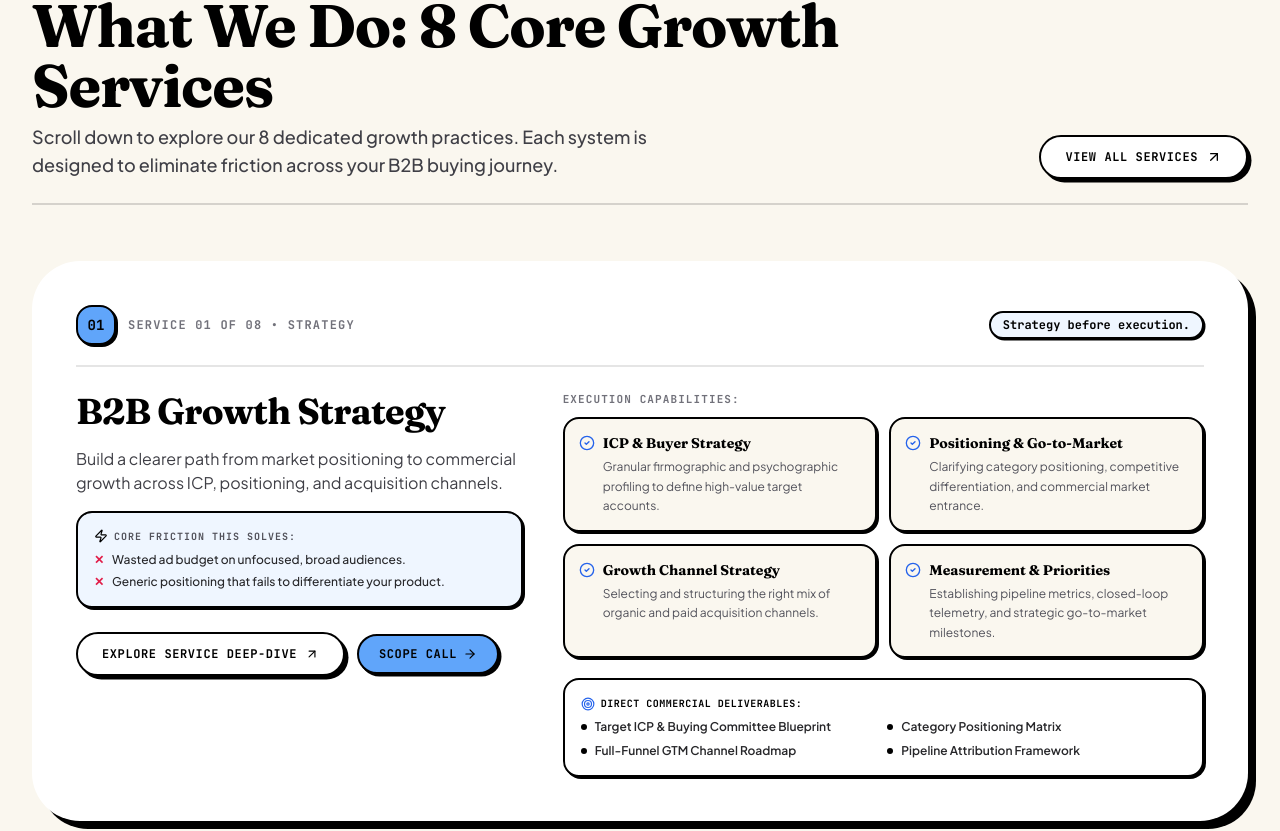
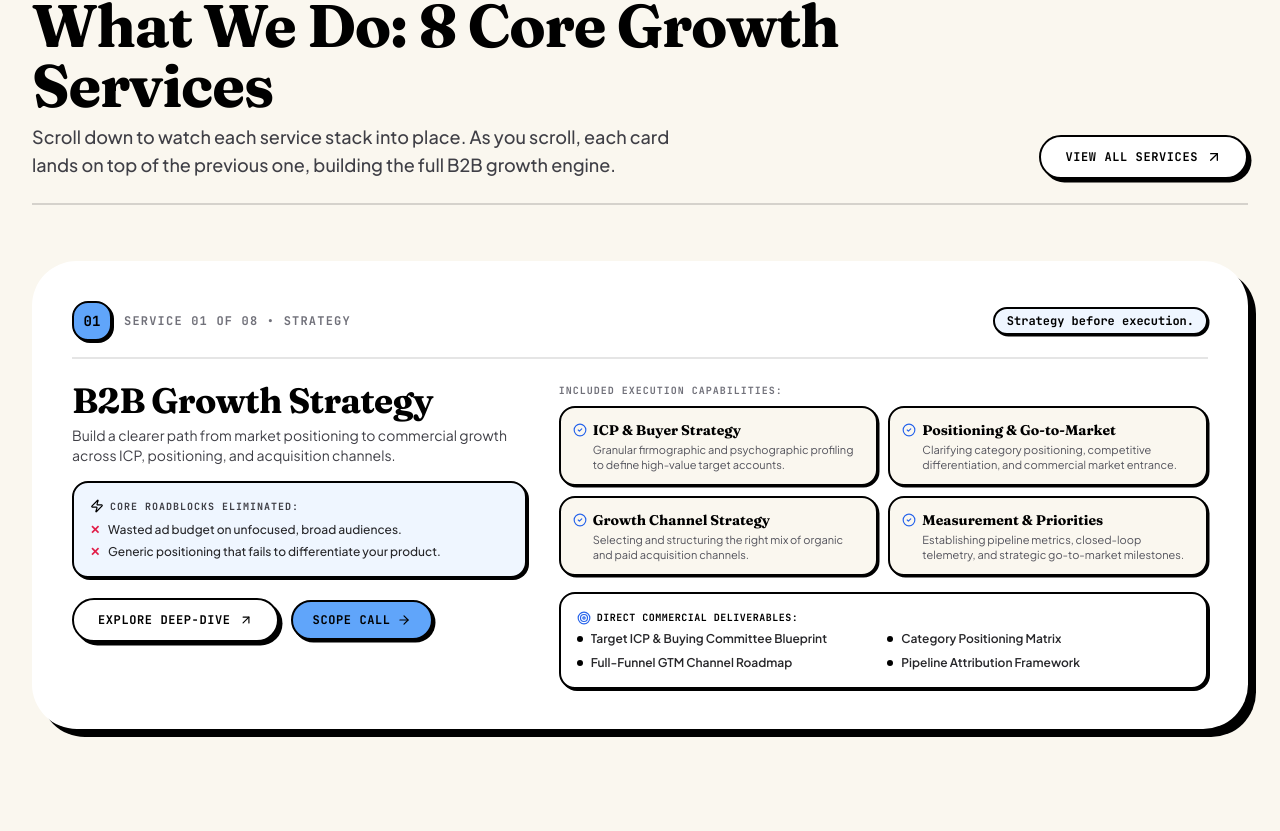
Before and after one commit to Kamu08/Saini-Nexus, a Next.js app: page / in a window 1280 px wide. Shown: the part 1660-2491 px from the top of the page. Built offline with nearby package versions, Linux system fonts and the light colour scheme.

Commit message:
feat: implement true deck-of-cards stacking on scroll with z-index ordering and stepped tab offsets

```diff
--- a/src/components/InteractiveServicesHub.tsx
+++ b/src/components/InteractiveServicesHub.tsx
@@ -7,8 +7,6 @@ import {
   ArrowUpRight,
   CheckCircle2,
   Layers,
-  Sparkles,
-  Check,
   Zap,
   Target
 } from "lucide-react";
@@ -18,14 +16,14 @@ export function InteractiveServicesHub() {
   const serviceList = Object.values(SERVICES);
 
   const ACCENT_STYLES = [
-    { badgeBg: "bg-[#60A5FA]", cardBg: "bg-white", headerBg: "bg-[#EFF6FF]", textAccent: "text-[#1D4ED8]" },
-    { badgeBg: "bg-[#FDE047]", cardBg: "bg-white", headerBg: "bg-[#FEFCE8]", textAccent: "text-[#A16207]" },
-    { badgeBg: "bg-[#67E8F9]", cardBg: "bg-white", headerBg: "bg-[#ECFEFF]", textAccent: "text-[#0E7490]" },
-    { badgeBg: "bg-[#86EFAC]", cardBg: "bg-white", headerBg: "bg-[#F0FDF4]", textAccent: "text-[#15803D]" },
-    { badgeBg: "bg-[#FDBA74]", cardBg: "bg-white", headerBg: "bg-[#FFF7ED]", textAccent: "text-[#C2410C]" },
-    { badgeBg: "bg-[#C4B5FD]", cardBg: "bg-white", headerBg: "bg-[#FAF5FF]", textAccent: "text-[#6D28D9]" },
-    { badgeBg: "bg-[#F472B6]", cardBg: "bg-white", headerBg: "bg-[#FDF2F8]", textAccent: "text-[#BE185D]" },
-    { badgeBg: "bg-[#93C5FD]", cardBg: "bg-white", headerBg: "bg-[#EFF6FF]", textAccent: "text-[#1E40AF]" }
+    { badgeBg: "bg-[#60A5FA]", headerBg: "bg-[#EFF6FF]", borderAccent: "border-[#1D4ED8]" },
+    { badgeBg: "bg-[#FDE047]", headerBg: "bg-[#FEFCE8]", borderAccent: "border-[#A16207]" },
+    { badgeBg: "bg-[#67E8F9]", headerBg: "bg-[#ECFEFF]", borderAccent: "border-[#0E7490]" },
+    { badgeBg: "bg-[#86EFAC]", headerBg: "bg-[#F0FDF4]", borderAccent: "border-[#15803D]" },
+    { badgeBg: "bg-[#FDBA74]", headerBg: "bg-[#FFF7ED]", borderAccent: "border-[#C2410C]" },
+    { badgeBg: "bg-[#C4B5FD]", headerBg: "bg-[#FAF5FF]", borderAccent: "border-[#6D28D9]" },
+    { badgeBg: "bg-[#F472B6]", headerBg: "bg-[#FDF2F8]", borderAccent: "border-[#BE185D]" },
+    { badgeBg: "bg-[#93C5FD]", headerBg: "bg-[#EFF6FF]", borderAccent: "border-[#1E40AF]" }
   ];
 
   return (
@@ -42,7 +40,7 @@ export function InteractiveServicesHub() {
             What We Do: 8 Core Growth Services
           </h2>
           <p className="text-zinc-700 text-sm sm:text-base md:text-lg mt-2 max-w-2xl font-medium leading-relaxed">
-            Scroll down to explore our 8 dedicated growth practices. Each system is designed to eliminate friction across your B2B buying journey.
+            Scroll down to watch each service stack into place. As you scroll, each card lands on top of the previous one, building the full B2B growth engine.
           </p>
         </div>
 
@@ -57,72 +55,86 @@ export function InteractiveServicesHub() {
         </div>
       </div>
 
-      {/* Sticky Scroll-Stacking Cards Container */}
-      <div className="relative pb-16 space-y-8 sm:space-y-12">
+      {/* True Deck-of-Cards Stacking Container on Scroll */}
+      <div className="relative pb-24">
         {serviceList.map((srv, idx) => {
           const accent = ACCENT_STYLES[idx % ACCENT_STYLES.length];
-          // Each card stacks slightly below the previous one for a tactile deck effect
-          const topOffset = `calc(5.5rem + ${idx * 14}px)`;
+          const isLast = idx === serviceList.length - 1;
+
+          // Stepped offset so previous cards remain visible as a stacked deck at the top
+          // Mobile: 14px step, Desktop: 22px step
+          const topOffsetStyle = `calc(4.5rem + ${idx * 20}px)`;
+
+          // Explicit z-index: Each subsequent card is physically on top of previous cards
+          const zIndex = idx + 1;
 
           return (
             <div
               key={srv.slug}
-              style={{ top: topOffset }}
-              className={`sticky rounded-[2.2rem] sm:rounded-[3rem] border-3 border-black ${accent.cardBg} p-6 sm:p-9 lg:p-11 shadow-[6px_6px_0px_#000000] sm:shadow-[8px_8px_0px_#000000] transition-all duration-300 relative overflow-hidden`}
+              style={{
+                top: topOffsetStyle,
+                zIndex: zIndex
+              }}
+              className={`sticky ${!isLast ? "mb-[28vh] sm:mb-[40vh]" : "mb-8"} transition-all duration-300`}
             >
-              {/* Top Accent Stripe / Header */}
-              <div className="flex flex-wrap items-center justify-between gap-3 pb-5 border-b-2 border-black/10">
-                <div className="flex items-center gap-3">
-                  <span className={`w-10 h-10 rounded-2xl ${accent.badgeBg} border-2 border-black text-black flex items-center justify-center font-mono text-sm font-extrabold shadow-[2px_2px_0px_#000000]`}>
+              {/* Card Container */}
+              <div className="bg-white rounded-[2rem] sm:rounded-[2.8rem] border-3 border-black p-5 sm:p-8 lg:p-10 shadow-[6px_6px_0px_#000000] sm:shadow-[8px_8px_0px_#000000] relative overflow-hidden">
+
+                {/* Header Strip of the Card */}
+                <div className="flex flex-wrap items-center justify-between gap-3 pb-4 border-b-2 border-black/10">
+                  <div className="flex items-center gap-2.5 sm:gap-3">
+                    <span className={`w-9 h-9 sm:w-10 sm:h-10 rounded-xl sm:rounded-2xl ${accent.badgeBg} border-2 border-black text-black flex items-center justify-center font-mono text-xs sm:text-sm font-extrabold shadow-[2px_2px_0px_#000000]`}>
                       {srv.number}
                     </span>
-                  <span className="text-xs font-mono font-extrabold uppercase tracking-widest text-zinc-500">
+                    <span className="text-[11px] sm:text-xs font-mono font-extrabold uppercase tracking-widest text-zinc-500">
                       SERVICE {srv.number} OF 08 • {srv.strategicRole}
                     </span>
                   </div>
 
                   <div className="flex items-center gap-2">
-                  <span className={`px-3 py-1 rounded-full ${accent.headerBg} border-2 border-black text-black font-mono text-xs font-bold shadow-[1.5px_1.5px_0px_#000000]`}>
+                    <span className={`px-3 py-1 rounded-full ${accent.headerBg} border-2 border-black text-black font-mono text-[10px] sm:text-xs font-bold shadow-[1.5px_1.5px_0px_#000000]`}>
                       {srv.premiumPositioning}
                     </span>
                   </div>
                 </div>
 
                 {/* Card Body: Split Overview & Details */}
-              <div className="grid grid-cols-1 lg:grid-cols-12 gap-6 lg:gap-10 pt-6 items-start">
+                <div className="grid grid-cols-1 lg:grid-cols-12 gap-5 lg:gap-8 pt-5 sm:pt-6 items-start">
 
-                {/* Left Side: Title & Positioning */}
+                  {/* Left Column: Title, Short Description, Pain Points & CTAs */}
                   <div className="lg:col-span-5 space-y-4">
-                  <h3 className="text-2xl sm:text-4xl font-serif font-bold text-black tracking-tight leading-snug">
+                    <div>
+                      <h3 className="text-2xl sm:text-3xl lg:text-[2.2rem] font-serif font-bold text-black tracking-tight leading-snug">
                         {srv.title}
                       </h3>
-                  <p className="text-sm sm:text-base text-zinc-700 leading-relaxed font-normal">
+                      <p className="text-xs sm:text-sm text-zinc-700 leading-relaxed font-normal mt-1.5">
                         {srv.shortDescription}
                       </p>
+                    </div>
 
                     {/* Solves Friction Box */}
-                  <div className={`p-4 rounded-2xl ${accent.headerBg} border-2 border-black space-y-2 shadow-[2px_2px_0px_#000000]`}>
-                    <span className="text-[10px] font-mono font-extrabold uppercase tracking-widest text-zinc-600 flex items-center gap-1.5">
+                    <div className={`p-3.5 sm:p-4 rounded-2xl ${accent.headerBg} border-2 border-black space-y-2 shadow-[2px_2px_0px_#000000]`}>
+                      <span className="text-[10px] font-mono font-extrabold uppercase tracking-widest text-zinc-700 flex items-center gap-1.5">
                         <Zap className="w-3.5 h-3.5 text-black" />
-                      Core Friction This Solves:
+                        Core Roadblocks Eliminated:
                       </span>
                       <ul className="space-y-1.5 text-xs text-zinc-800 font-medium">
                         {srv.whatWeSolve.slice(0, 2).map((item, i) => (
                           <li key={i} className="flex items-start gap-2">
-                          <span className="text-rose-600 font-bold">✕</span>
+                            <span className="text-rose-600 font-bold shrink-0">✕</span>
                             <span>{item}</span>
                           </li>
                         ))}
                       </ul>
                     </div>
 
-                  {/* Actions */}
-                  <div className="pt-2 flex flex-wrap items-center gap-3">
+                    {/* Action Buttons */}
+                    <div className="pt-1 flex flex-wrap items-center gap-3">
                       <Link
                         href={`/services/${srv.slug}`}
                         className="neo-btn-white text-xs font-bold"
                       >
-                      <span>Explore Service Deep-Dive</span>
+                        <span>Explore Deep-Dive</span>
                         <ArrowUpRight className="w-3.5 h-3.5" />
                       </Link>
                       <Link
@@ -135,25 +147,25 @@ export function InteractiveServicesHub() {
                     </div>
                   </div>
 
-                {/* Right Side: Capabilities & Deliverables Grid */}
-                <div className="lg:col-span-7 space-y-5">
+                  {/* Right Column: Execution Capabilities & Direct Deliverables */}
+                  <div className="lg:col-span-7 space-y-4">
 
-                  {/* 4 Key Capabilities */}
-                  <div className="space-y-2.5">
-                    <span className="text-[11px] font-mono uppercase tracking-widest text-zinc-500 font-extrabold block">
-                      Execution Capabilities:
+                    {/* 4 Capabilities Grid */}
+                    <div className="space-y-2">
+                      <span className="text-[10px] font-mono uppercase tracking-widest text-zinc-500 font-extrabold block">
+                        Included Execution Capabilities:
                       </span>
-                    <div className="grid grid-cols-1 sm:grid-cols-2 gap-3">
+                      <div className="grid grid-cols-1 sm:grid-cols-2 gap-2.5">
                         {srv.capabilities.map((cap, i) => (
                           <div
                             key={i}
-                          className="p-3.5 rounded-2xl bg-[#FAF7EF] border-2 border-black shadow-[2px_2px_0px_#000000] space-y-1"
+                            className="p-3 rounded-2xl bg-[#FAF7EF] border-2 border-black shadow-[1.5px_1.5px_0px_#000000] space-y-0.5"
                           >
-                          <div className="flex items-center gap-2 font-serif font-bold text-sm text-black">
-                            <CheckCircle2 className="w-4 h-4 text-[#2563EB] shrink-0" />
-                            <span>{cap.title}</span>
+                            <div className="flex items-center gap-1.5 font-serif font-bold text-xs sm:text-sm text-black">
+                              <CheckCircle2 className="w-3.5 h-3.5 text-[#2563EB] shrink-0" />
+                              <span className="line-clamp-1">{cap.title}</span>
                             </div>
-                          <p className="text-xs text-zinc-600 leading-relaxed font-normal pl-6">
+                            <p className="text-[11px] text-zinc-600 leading-snug font-normal pl-5 line-clamp-2">
                               {cap.description}
                             </p>
                           </div>
@@ -161,17 +173,17 @@ export function InteractiveServicesHub() {
                       </div>
                     </div>
 
-                  {/* Deliverables Strip */}
-                  <div className="p-4 rounded-2xl bg-white border-2 border-black space-y-2 shadow-[2px_2px_0px_#000000]">
+                    {/* Direct Commercial Deliverables Bar */}
+                    <div className="p-3.5 sm:p-4 rounded-2xl bg-white border-2 border-black space-y-1.5 shadow-[2px_2px_0px_#000000]">
                       <span className="text-[10px] font-mono font-extrabold uppercase tracking-wider text-black flex items-center gap-1.5">
                         <Target className="w-3.5 h-3.5 text-[#2563EB]" />
                         Direct Commercial Deliverables:
                       </span>
                       <div className="grid grid-cols-1 sm:grid-cols-2 gap-2 text-xs text-zinc-800 font-medium">
-                      {srv.deliverables.map((del, i) => (
+                        {srv.deliverables.slice(0, 4).map((del, i) => (
                           <div key={i} className="flex items-center gap-2">
                             <span className="w-1.5 h-1.5 rounded-full bg-black shrink-0" />
-                          <span className="font-semibold">{del}</span>
+                            <span className="font-semibold line-clamp-1">{del}</span>
                           </div>
                         ))}
                       </div>
@@ -182,6 +194,7 @@ export function InteractiveServicesHub() {
                 </div>
 
               </div>
+            </div>
           );
         })}
       </div>
```
Lines whose indentation alone changed are shown as unchanged.
